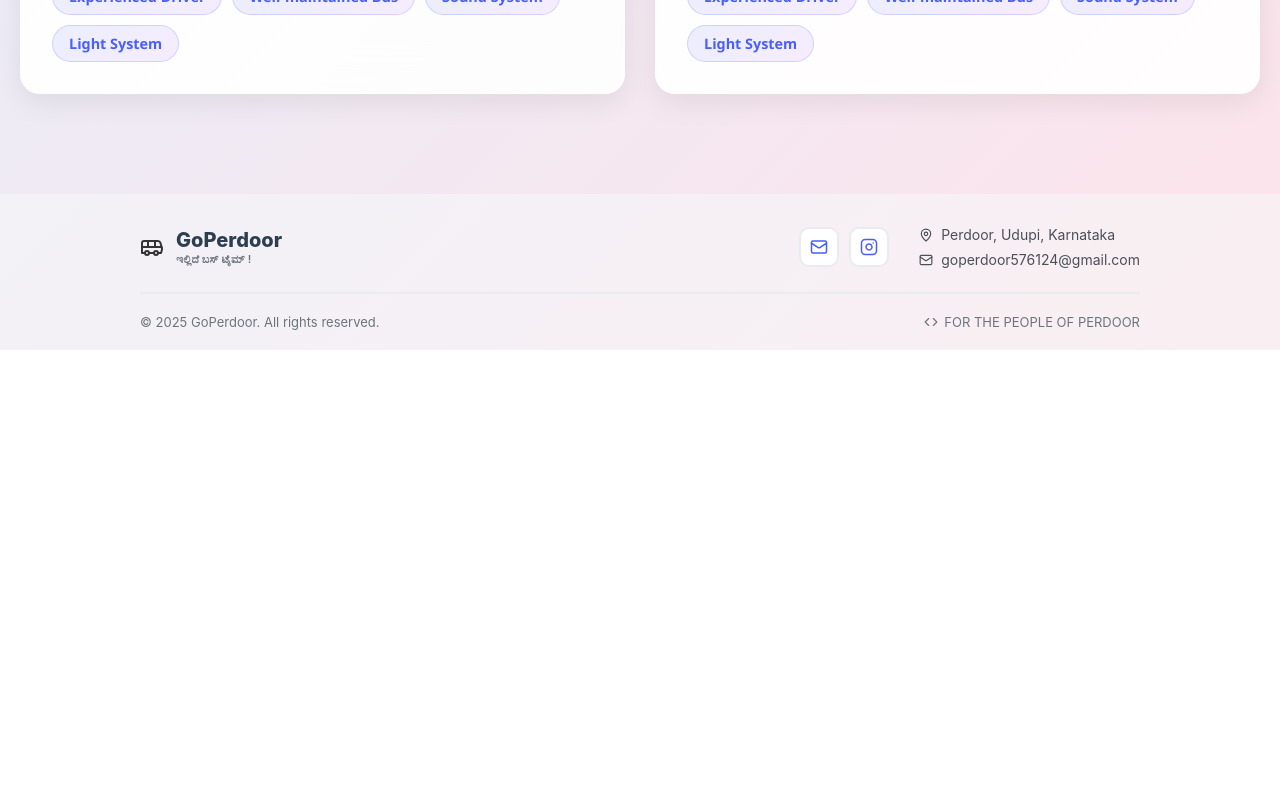
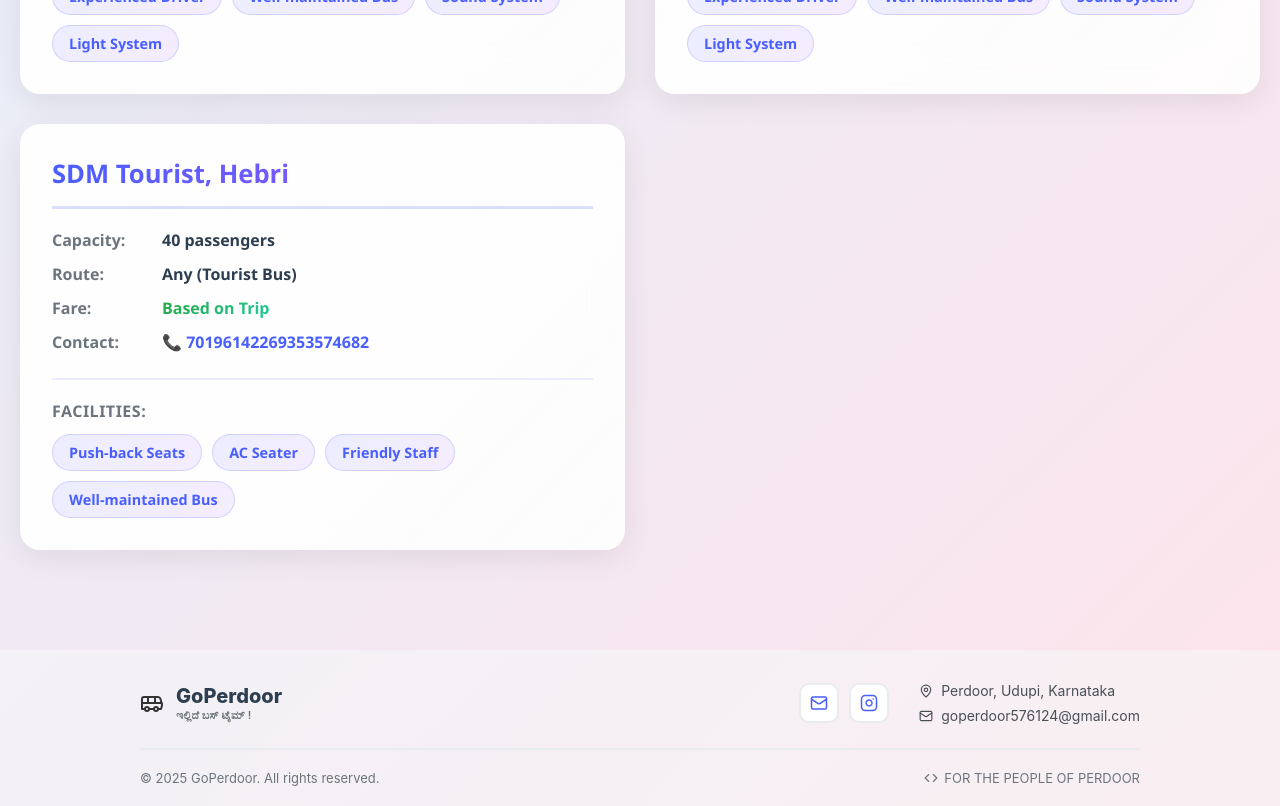
Before and after one commit to goperdoor/bus, a React (Create React App) app in the folder frontend/: page /RickshawBusManagement in a window 1280 px wide. Shown: the part 4100-4906 px from the top of the page. Before the commit the page ends 4450 px from the top, so only its background shows below. Built offline with nearby package versions, Linux system fonts and the light colour scheme; no server answers.

Commit message:
Update RickshawBusManagement.js

```diff
--- a/frontend/src/Pages/RickshawBusManagement.js
+++ b/frontend/src/Pages/RickshawBusManagement.js
@@ -160,7 +160,21 @@ const [carStand] = useState([
     ],
     contactNumber: "99865 15839",
     fareRange: "Based on Trip"
-  }
+  },
+    {
+  id: 9,
+  name: "SDM Tourist, Hebri",
+  capacity: 40,
+  route: "Any (Tourist Bus)",
+  facilities: [
+    "Push-back Seats",
+    "AC Seater",
+    "Friendly Staff",
+    "Well-maintained Bus"
+  ],
+  contactNumber: ["7019614226", "9353574682"],
+  fareRange: "Based on Trip"
+    }
 ]);
   const CarTable = ({ title, cars }) => (
   <div className="rickshaw-stand-card">
```
